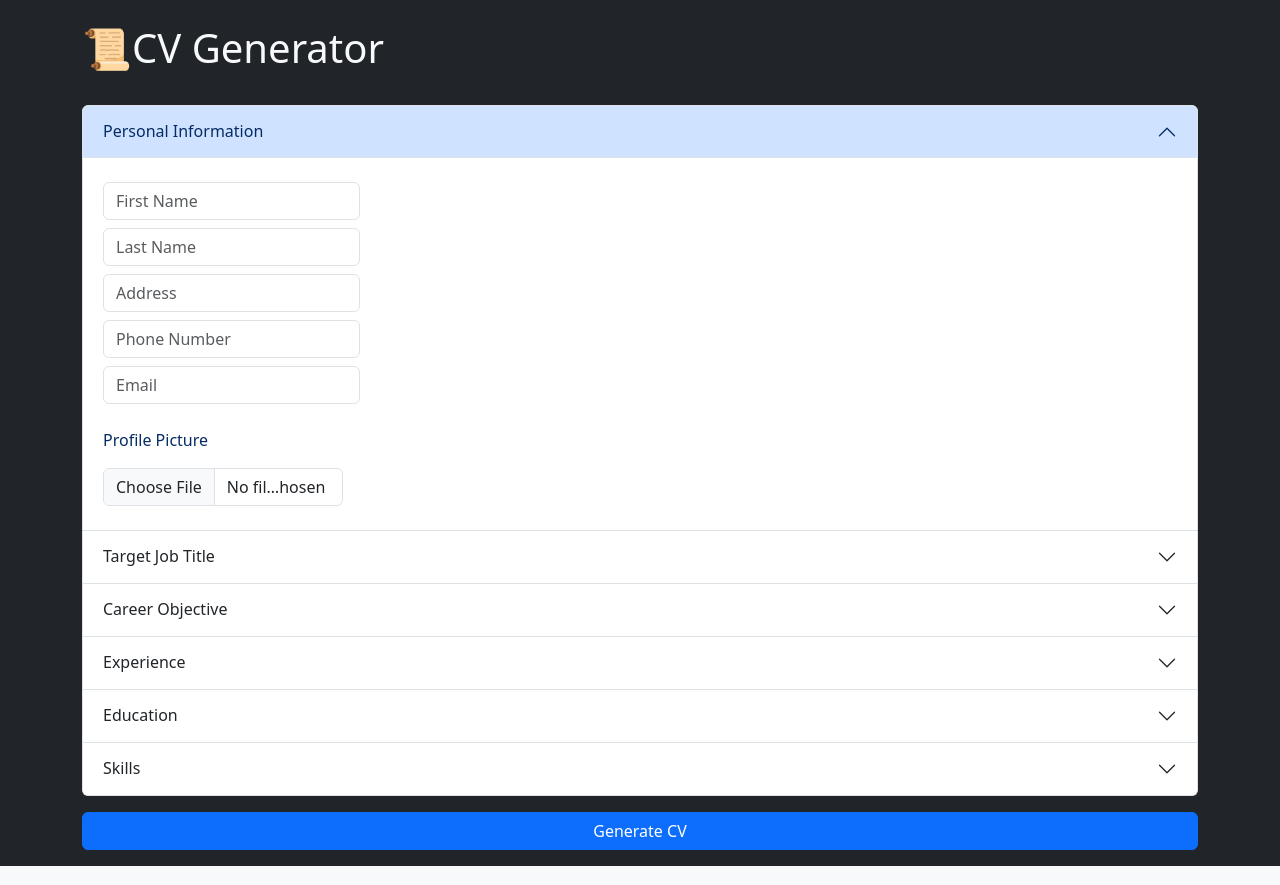
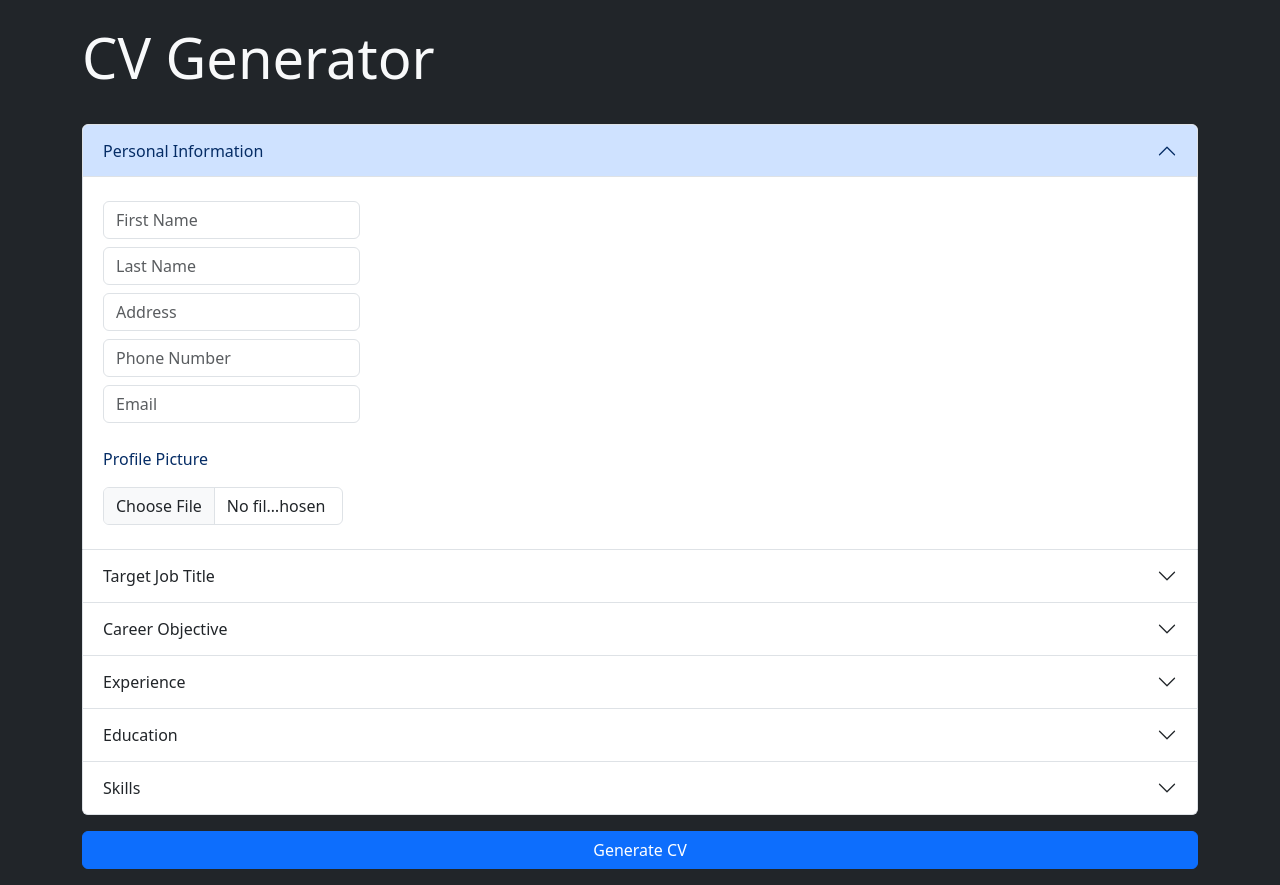
Before and after one commit to hakanayata/cv-generator, a Flask app: page / in a window 1280 px wide. Run offline with Flask 2, Linux system fonts and the light colour scheme; parts of the project's set-up code (start-up, migrations or seed data) failed here and were passed over.

Commit message:
favicon change

```diff
--- a/templates/index.html
+++ b/templates/index.html
@@ -21,7 +21,7 @@
 
 <body class="bg-dark">
     <div class="container">
-        <h1 class="mt-4 text-light"> <a href="/" class="nav-brand">📜</a>CV Generator</h1>
+        <h1 class="mt-4 display-4 text-light"> <a href="/" class="nav-brand text-light">CV Generator</a></h1>
         <hr>
         {% if get_flashed_messages() %}
         <div class="alert alert-danger text-center" role="alert">
```
Also changed, not shown: static/icon/favicon.ico.
